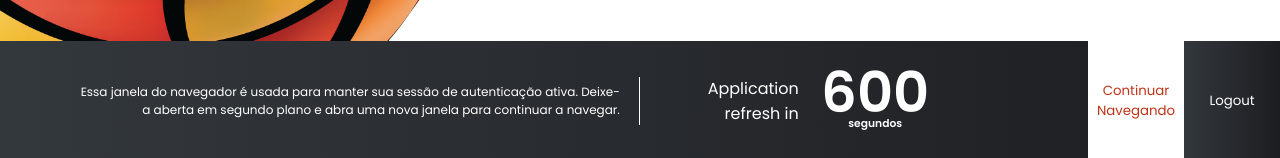
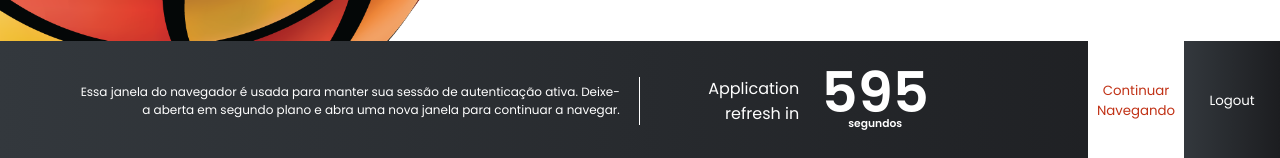
Before and after one commit to Luan-Leal/TrabalhoVue, a Vue app: page /home in a window 1280 px wide. Shown: the part 639-797 px from the top of the page. Built offline with nearby package versions, Linux system fonts and the light colour scheme.

Commit message:
Feat: Timer working

```diff
--- a/src/components/timer/index.vue
+++ b/src/components/timer/index.vue
@@ -1,6 +1,6 @@
 <template>
   <div class="timer">
-    <h1 id="timer">600</h1>
+    <h1 id="timer">{{ timerCount }}</h1>
     <h6>segundos</h6>
   </div>
 </template>
@@ -8,6 +8,43 @@
 <script>
 export default {
   name: 'home-timer',
+  data() {
+    return {
+      timerEnabled: true,
+      timerCount: 600,
+    };
+  },
+
+  watch: {
+    timerEnabled(value) {
+      if (value) {
+        setTimeout(() => {
+          this.timerCount--;
+        }, 1000);
+      }
+    },
+
+    timerCount: {
+      handler(value) {
+        if (value > 0 && this.timerEnabled) {
+          setTimeout(() => {
+            this.timerCount--;
+          }, 1000);
+        }
+      },
+      immediate: true,
+    },
+  },
+
+  methods: {
+    play() {
+      this.timerEnabled = true;
+    },
+
+    pause() {
+      this.timerEnabled = false;
+    },
+  },
 };
 </script>
 <style lang="scss" scoped>
```
